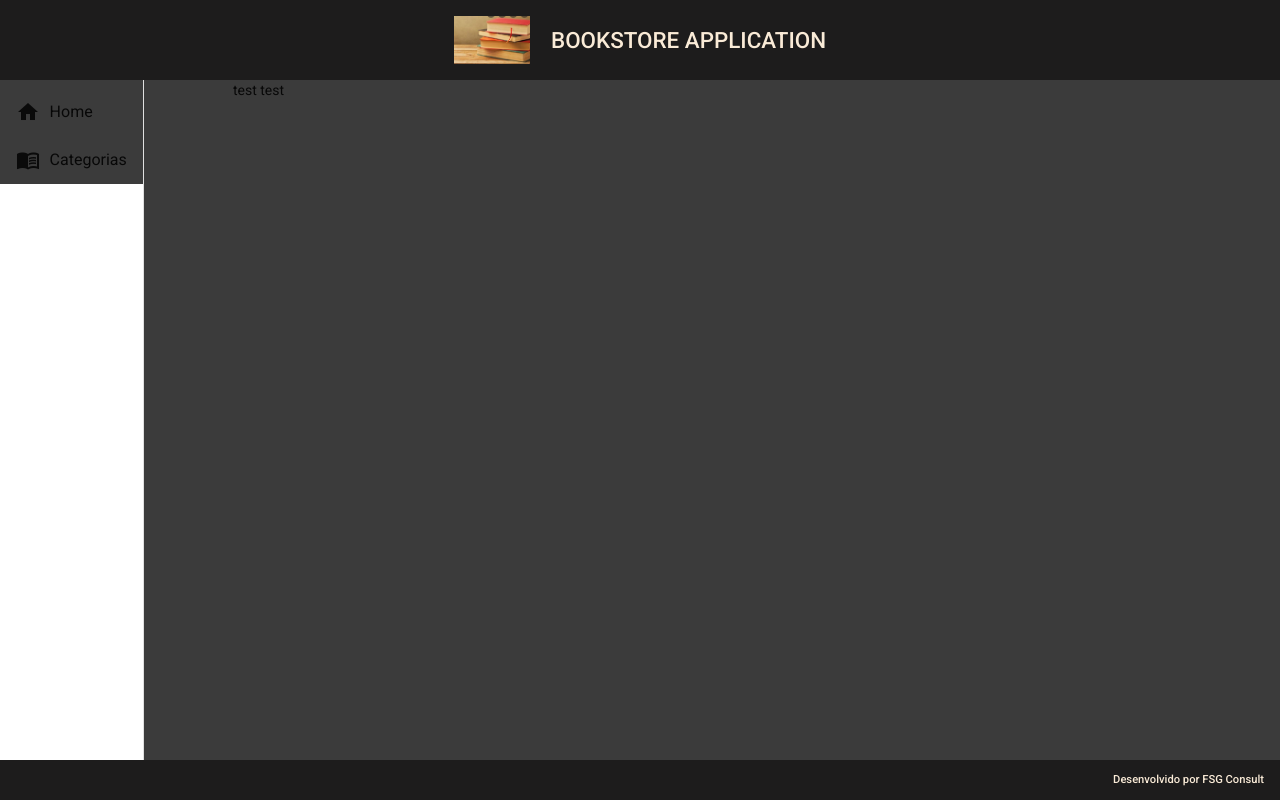
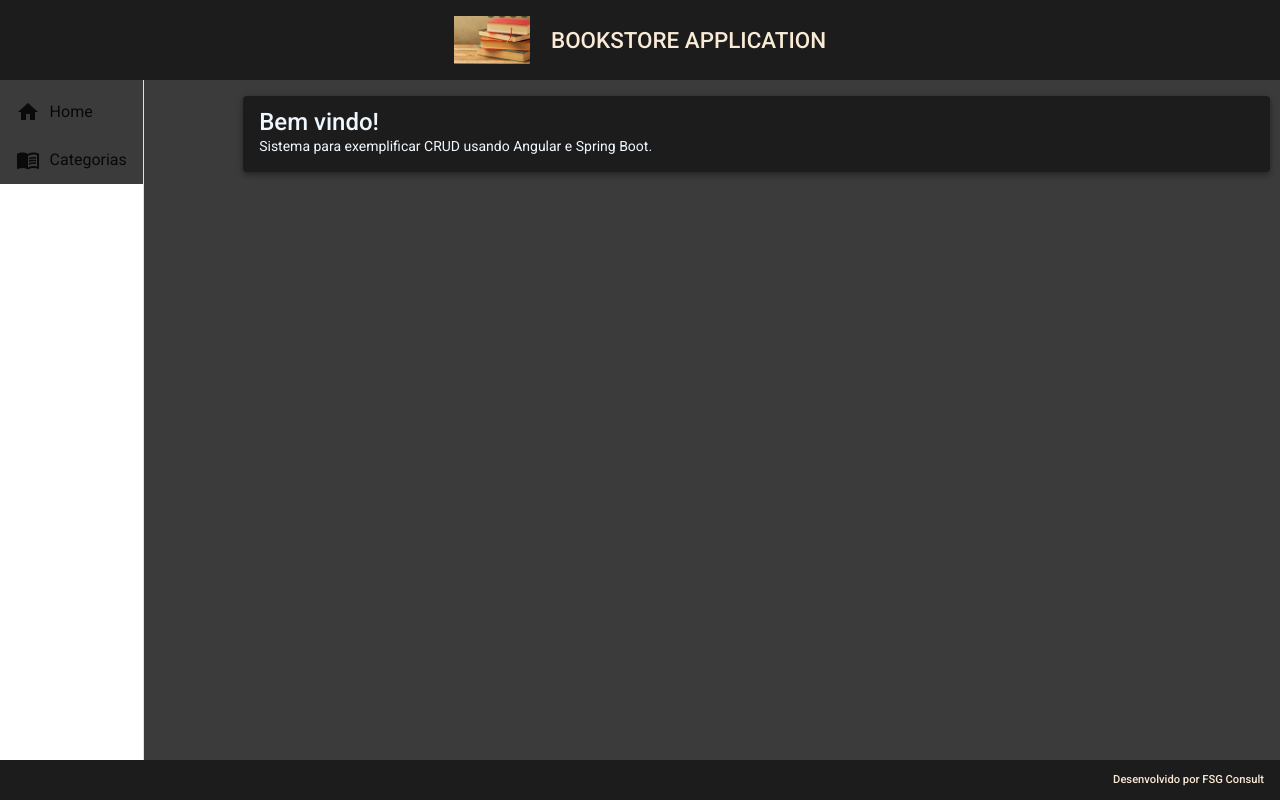
Before and after one commit to fabianojp06/bookstore-front, an Angular app: page / in a window 1280 px wide. Built offline with nearby package versions, Linux system fonts and the light colour scheme.

Commit message:
HOME implementado com rota

```diff
--- a/src/app/app-routing.module.ts
+++ b/src/app/app-routing.module.ts
@@ -1,7 +1,13 @@
 import { NgModule } from '@angular/core';
 import { RouterModule, Routes } from '@angular/router';
+import { HomeComponent } from './components/views/home/home.component';
 
-const routes: Routes = [];
+const routes: Routes = [
+  {
+    path: '',
+    component: HomeComponent
+  }
+];
 
 @NgModule({
   imports: [RouterModule.forRoot(routes)],
--- a/src/app/components/template/nav/nav.component.html
+++ b/src/app/components/template/nav/nav.component.html
@@ -1,7 +1,7 @@
 <mat-sidenav-container class="container">
     <mat-sidenav mode="side" opened>
         <mat-nav-list class="containernav">
-            <a mat-list-item>
+            <a routerLink="" mat-list-item>
                 <i class="material-icons">home</i>
                 Home
             </a>
@@ -13,6 +13,7 @@
     </mat-sidenav>
 
     <mat-sidenav-content>
-        test test
+        <router-outlet></router-outlet>
+
     </mat-sidenav-content>
 </mat-sidenav-container>
--- /dev/null
+++ b/src/app/components/views/home/home.component.css
@@ -0,0 +1,22 @@
+.home {
+    width: 95%;
+    margin: 1rem auto;
+    background-color: rgb(29, 28, 28);
+    color: aliceblue;
+}
+
+.subtitle {
+    color: aliceblue;
+}
+
+@media(max-width: 450) {
+    .home {
+        width: 70%;
+    }
+}
+
+@media(max-width: 770) {
+    .home {
+        width: 90%;
+    }
+}
--- /dev/null
+++ b/src/app/components/views/home/home.component.html
@@ -0,0 +1,4 @@
+<mat-card class="home mat-elevation-z4">
+    <mat-card-title>Bem vindo!</mat-card-title>
+    <mat-card-subtitle class="subtitle">Sistema para exemplificar CRUD usando Angular e Spring Boot.</mat-card-subtitle>
+</mat-card>
--- /dev/null
+++ b/src/app/components/views/home/home.component.ts
@@ -0,0 +1,15 @@
+import { Component, OnInit } from '@angular/core';
+
+@Component({
+  selector: 'app-home',
+  templateUrl: './home.component.html',
+  styleUrls: ['./home.component.css']
+})
+export class HomeComponent implements OnInit {
+
+  constructor() { }
+
+  ngOnInit(): void {
+  }
+
+}
```
Also changed, not shown: src/app/app.module.ts (+7 -2 lines).
